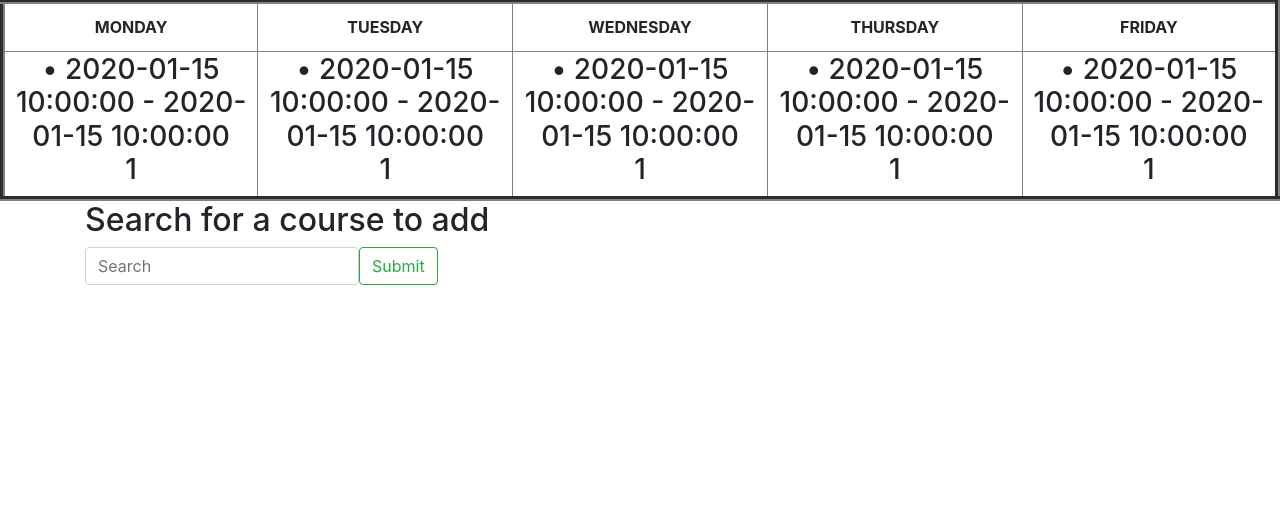
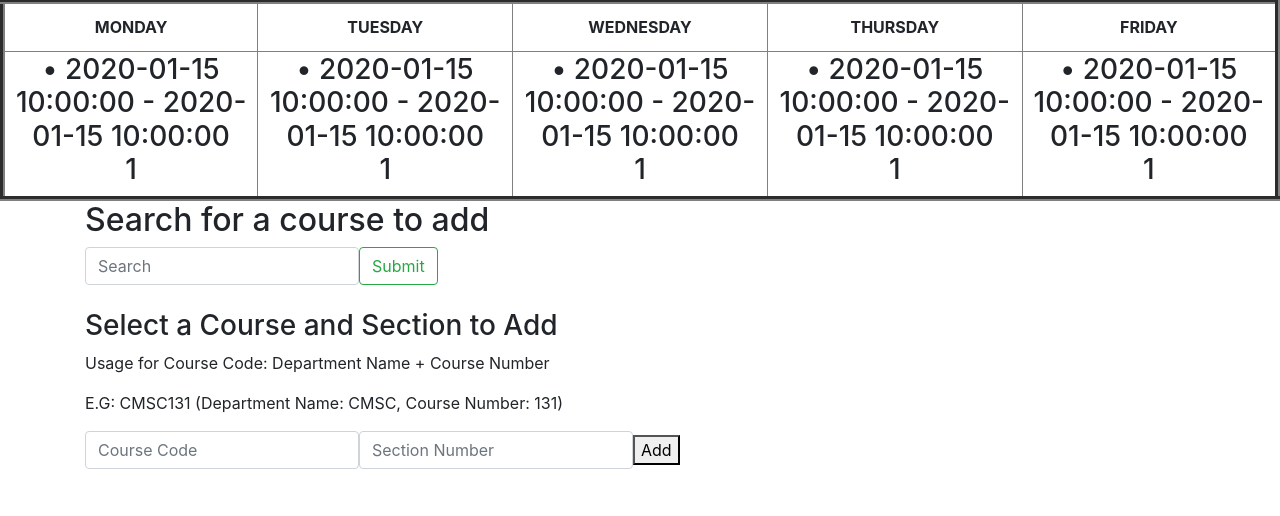
Before and after one commit to tythoneywell/schedule-builder, a Flask app: template flask_app/templates/index.html in a window 1280 px wide. Shown: the part 179-695 px from the top of the page. Run offline with Flask 2, Linux system fonts and the light colour scheme; the template is opened without the code that fills it: values that come from a table or form of the project are taken from there, most other values are stand-ins (such as "Sample title", 1, 10 or a date in 2020); parts of the project's set-up code (start-up, migrations or seed data) failed here and were passed over; some libraries are stand-ins or nearby versions.

Commit message:
UI for Adding Specific Course and Section to Schedule

```diff
--- a/flask_app/templates/index.html
+++ b/flask_app/templates/index.html
@@ -103,4 +103,41 @@
     </form>
 </div>
 
+<div class="container">
+    <br>
+    <h3>Select a Course and Section to Add</h3>
+    <p>Usage for Course Code: Department Name + Course Number</p>
+    <p>E.G: CMSC131 (Department Name: CMSC, Course Number: 131)</p>
+</div>
+<div class="container">
+    <form action="/" class="form-inline my-2 my-lg-0" method="POST">
+        {{ form.csrf_token }}
+        {{ form.search_query(class="form-control", placeholder="Course Code") }}
+
+        {% if form.search_query.errors %}
+        <div class="alert alert-warning" role="alert">
+            {% for error in form.search_query.errors %}
+                <span>{{ error }}</span>
+            {% endfor %}
+        </div>
+        {% endif %}
+
+        {{ form.csrf_token }}
+        {{ form.search_query(class="form-control", placeholder="Section Number") }}
+
+        {% if form.search_query.errors %}
+        <div class="alert alert-warning" role="alert">
+            {% for error in form.search_query.errors %}
+                <span>{{ error }}</span>
+            {% endfor %}
+        </div>
+        {% endif %}
+        <button type = "submit">Add</button>
+<!--        {{ form.submit(class="btn btn-outline-success") }}-->
+    </form>
+    <br>
+    <br>
+</div>
+
+
 {% endblock %}
```
Also changed, not shown: README.md.
